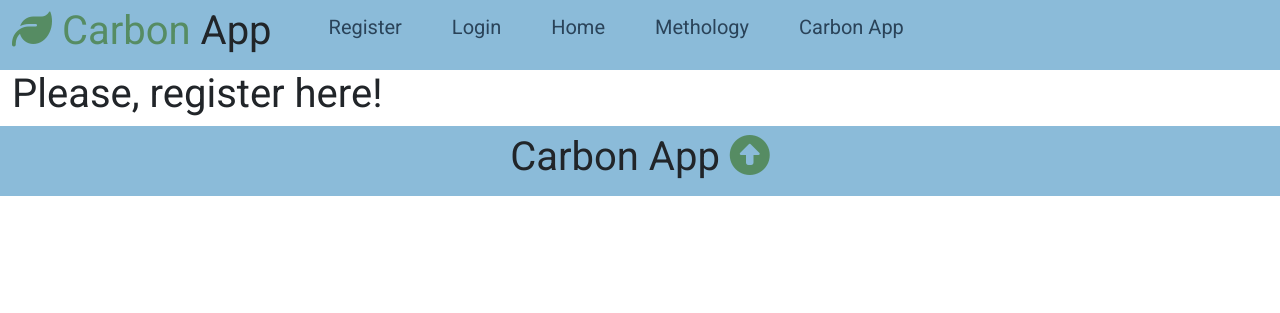
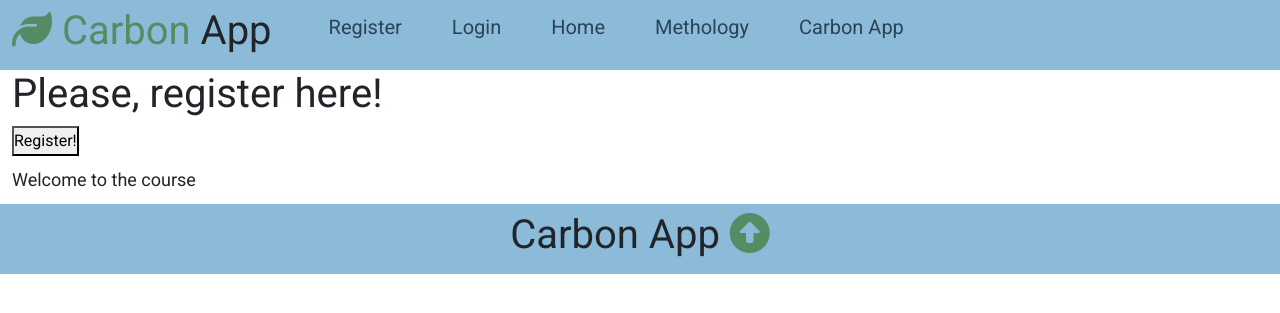
Before and after one commit to VojtechDejnozka/carbon_app_1.0, a Flask app: page /register in a window 1280 px wide. Shown: the top 313 px of the page. Run offline with Flask 2, Linux system fonts and the light colour scheme; some libraries are stand-ins or nearby versions.

Commit message:
add p and button

```diff
--- a/capp/templates/users/register.html
+++ b/capp/templates/users/register.html
@@ -6,7 +6,8 @@
   <div class="container">
 
     <h1>Please, register here!</h1>
-
+    <button>Register!</button>
+    <p>Welcome to the course</p>
   </div>
 </section>
 
```
